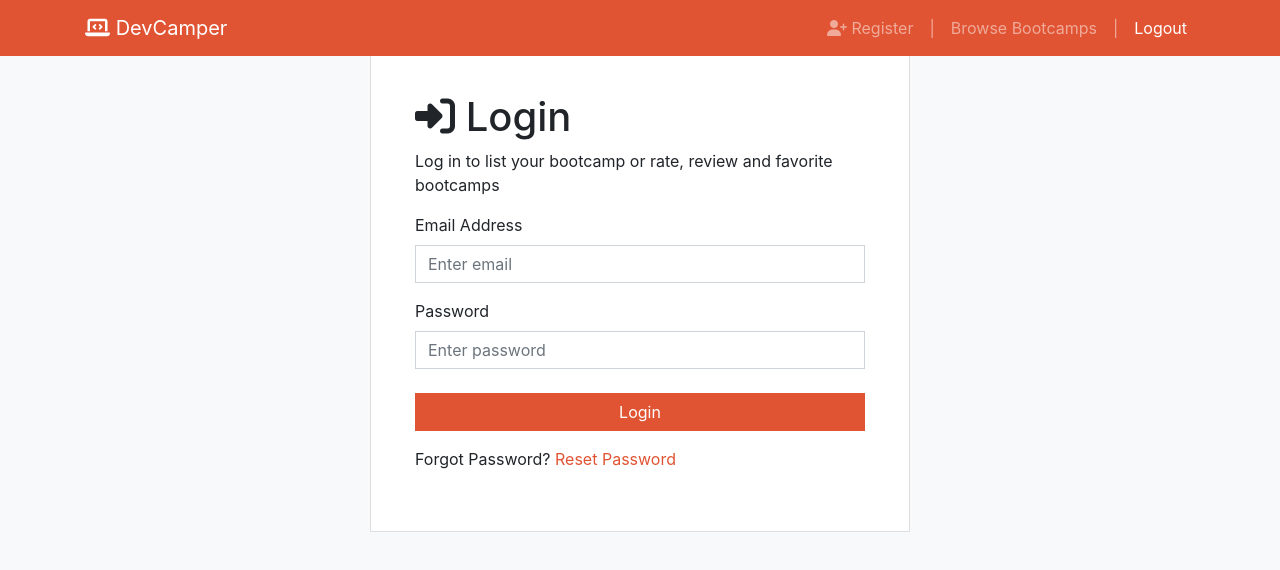
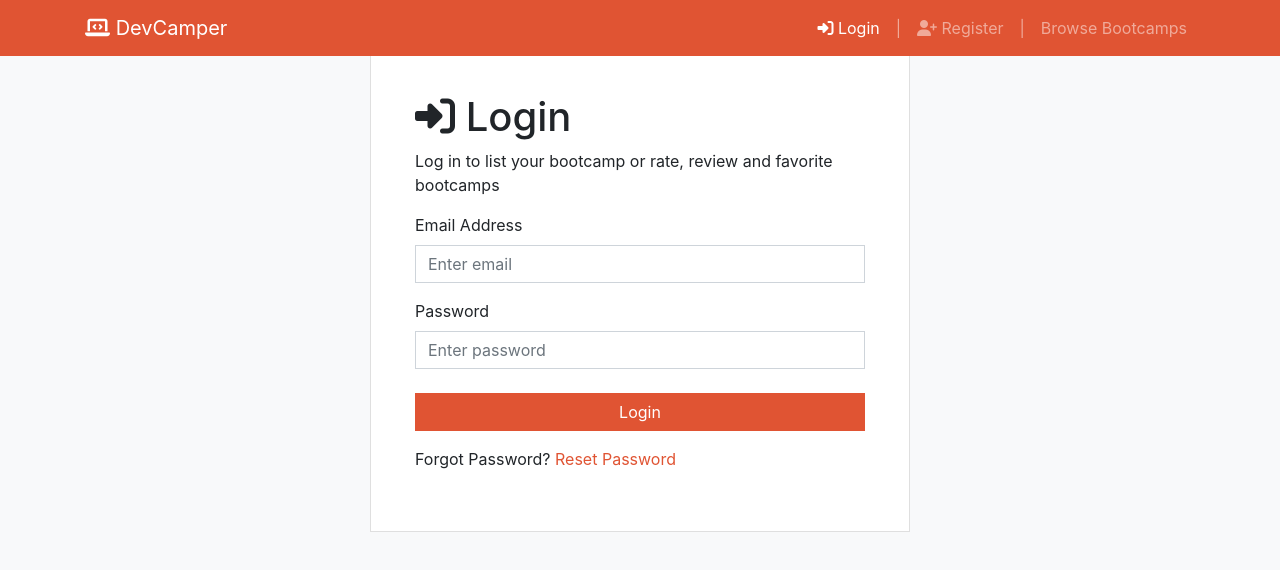
Before and after one commit to buiminh15/MERN_practice, a React (Create React App) app in the folder frontend/: page /login in a window 1280 px wide. Shown: the top 570 px of the page. Built offline with nearby package versions, Linux system fonts and the light colour scheme.

Commit message:
update code

```diff
--- a/frontend/src/components/login/Login.js
+++ b/frontend/src/components/login/Login.js
@@ -10,7 +10,6 @@ export default function Login(props) {
   const [error, setError] = useState("");
 
   useEffect(() => {
-    console.log(props);
     if (
       props.location.state &&
       props.location.state.email &&
--- a/frontend/src/components/navbar/Navbar.js
+++ b/frontend/src/components/navbar/Navbar.js
@@ -1,12 +1,14 @@
-import React from 'react';
-import { NavLink } from 'react-router-dom';
-import '../../App.css';
-import { isLogin } from '../../utils/Index';
+import React, { useState } from "react";
+import { NavLink } from "react-router-dom";
+import "../../App.css";
+import { isLogin } from "../../utils/Index";
 
 export default function Navbar() {
-  const _isLogin = isLogin();
+  const [isLoginState, setIsLoginState] = useState(isLogin());
+
   function logOut() {
-    localStorage.setItem('isLogin', false);
+    setIsLoginState(false);
+    localStorage.setItem("isLogin", false);
   }
   return (
     <>
@@ -26,12 +28,12 @@ export default function Navbar() {
 
           <div className="collapse navbar-collapse" id="navbarSupportedContent">
             <ul className="navbar-nav ml-auto">
-              {_isLogin &&
+              {!isLoginState && (
                 <>
                   <li className="nav-item">
                     <NavLink className="nav-link" to="/login">
                       <i className="fas fa-sign-in-alt"></i> Login
-                </NavLink>
+                    </NavLink>
                     {/* <Link to="/login">
                   <i className="fas fa-sign-in-alt"></i>
                   Login
@@ -40,10 +42,10 @@ export default function Navbar() {
                   <li className="nav-item d-none d-sm-block">
                     <a className="nav-link" href="#">
                       |
-                </a>
+                    </a>
                   </li>
                 </>
-              }
+              )}
               <li className="nav-item">
                 <NavLink className="nav-link" to="/register">
                   <i className="fas fa-user-plus"></i> Register
@@ -59,20 +61,20 @@ export default function Navbar() {
                   Browse Bootcamps
                 </NavLink>
               </li>
-              {!_isLogin &&
+              {isLoginState && (
                 <>
                   <li className="nav-item d-none d-sm-block">
                     <a className="nav-link" href="#">
                       |
-                </a>
+                    </a>
                   </li>
                   <li className="nav-item">
                     <NavLink className="nav-link" to="/login" onClick={logOut}>
                       Logout
-                </NavLink>
+                    </NavLink>
                   </li>
                 </>
-              }
+              )}
             </ul>
           </div>
         </div>
--- a/frontend/src/utils/Index.js
+++ b/frontend/src/utils/Index.js
@@ -1,4 +1,4 @@
 export function isLogin() {
-    const isLogin = localStorage.getItem('isLogin');
-    return isLogin;
+  const isLogin = localStorage.getItem("isLogin");
+  return JSON.parse(isLogin);
 }
```
